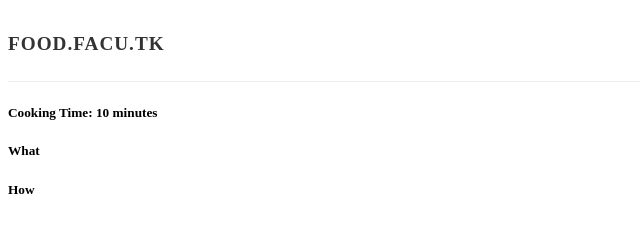
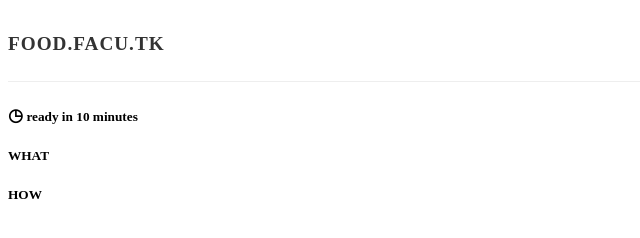
Before and after one commit to facutk/food.facu.tk, a Gatsby site: page /hummus in a window 1280 px wide. Shown: the full height of the page, 0-640 px from the left. Built offline with nearby package versions, Linux system fonts and the light colour scheme; Gatsby itself is replaced by a stand-in of ours.

Commit message:
add favicon and clock icon

```diff
--- a/src/templates/blogTemplate.js
+++ b/src/templates/blogTemplate.js
@@ -20,8 +20,8 @@ export default function Template({
           ]}
         />
         <div className="blog-post">
-          <h5>Cooking Time: {frontmatter.cookingTime}</h5>
-          <h5>What</h5>
+          <h5><span style={{ fontSize: '1.3em' }}>◷</span> ready in {frontmatter.cookingTime}</h5>
+          <h5>WHAT</h5>
           <ul>
             {frontmatter.ingredients.map(ingredient => (
               <li key={ingredient.ingredient}>
@@ -29,7 +29,7 @@ export default function Template({
               </li>
             ))}
           </ul>
-          <h5>How</h5>
+          <h5>HOW</h5>
           <div
             className="blog-post-content"
             dangerouslySetInnerHTML={{ __html: html }}
```
Also changed, not shown: static/favicon.ico (added).
